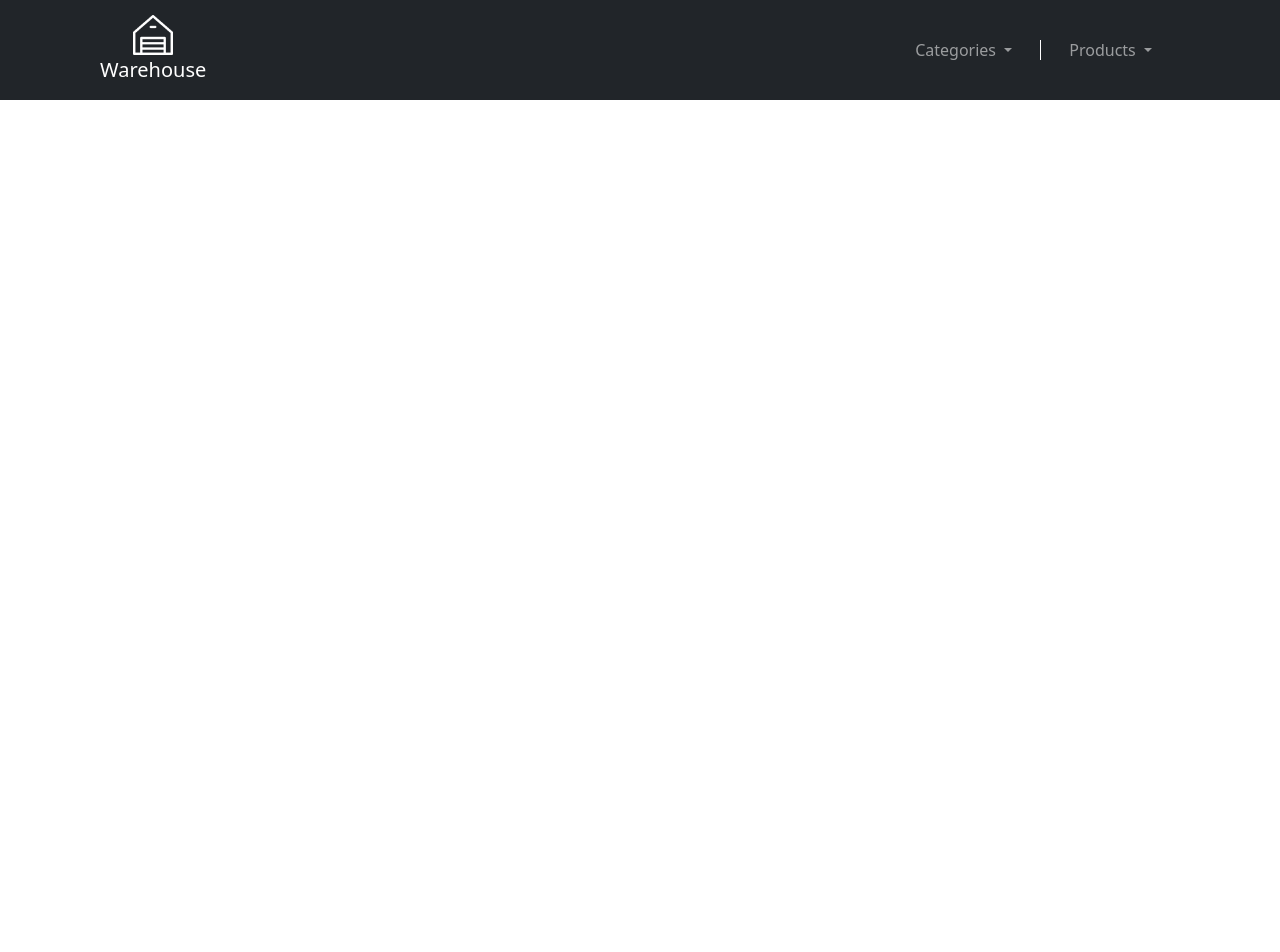
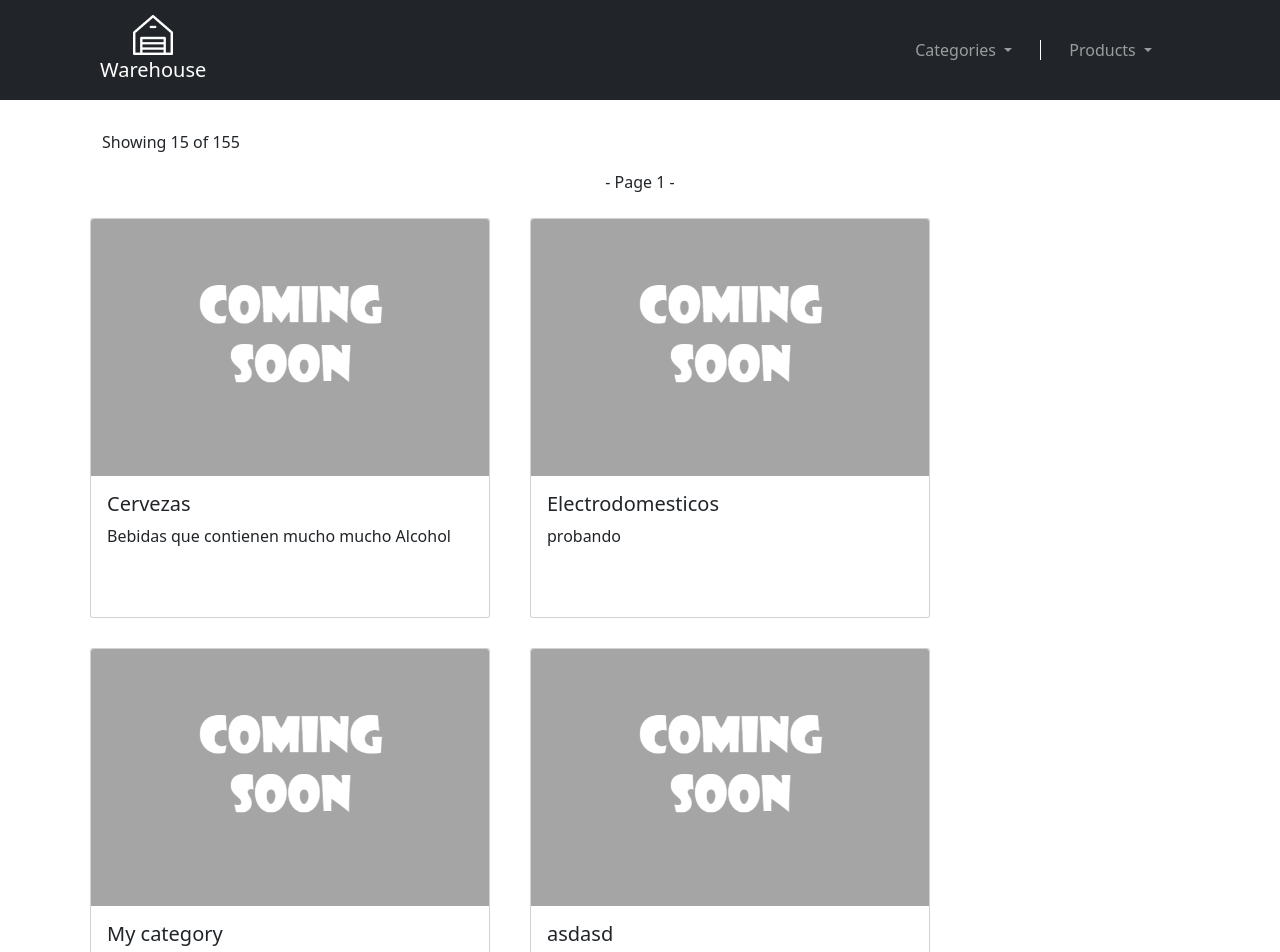
Before and after one commit to adrimarcos96/angular-warehouse, an Angular app: page / in a window 1280 px wide. Shown: the top 952 px of the page. Before the commit the page ends 800 px from the top, so only its background shows below. Built offline with nearby package versions, Linux system fonts and the light colour scheme.

Commit message:
Adding categories page

```diff
--- a/src/app/app-routing.module.ts
+++ b/src/app/app-routing.module.ts
@@ -1,7 +1,10 @@
 import { NgModule } from '@angular/core';
 import { RouterModule, Routes } from '@angular/router';
+import { CategoriesComponent } from './pages/categories/categories.component';
 
-const routes: Routes = [];
+const routes: Routes = [
+  { path: '', component: CategoriesComponent }
+];
 
 @NgModule({
   imports: [RouterModule.forRoot(routes)],
--- a/src/app/app.component.scss
+++ b/src/app/app.component.scss
@@ -0,0 +1,13 @@
+.pages-content {
+  width: 100%;
+  padding-top: 130px;
+  padding-right: 30px;
+  padding-left: 30px;
+}
+
+@media screen and (max-width: 980px) {
+  .pages-content {
+    padding-right: 0px;
+    padding-left: 0px;
+  }
+}
--- /dev/null
+++ b/src/app/mock/categories.ts
@@ -0,0 +1,94 @@
+import { Category } from '../models/category';
+
+export const categories: Category[] = [
+  {
+    id: "c4e2f844-d79b-49b1-1c01-08db91f85749",
+    name: "Cervezas",
+    description: "Bebidas que contienen mucho mucho Alcohol",
+    image: 'assets/images/no-image.png'
+  },
+  {
+    id: "e9861e4f-cc0f-4550-f0dd-08db93048d7f",
+    name: "Electrodomesticos",
+    description: "probando",
+    image: 'assets/images/no-image.png'
+  },
+  {
+    id: "18bd70b6-76ea-451f-9498-08db93b99281",
+    name: "My category",
+    description: "sdf sdf s dfsdf",
+    image: 'assets/images/no-image.png'
+  },
+  {
+    id: "0e5eb1dd-98af-436a-9499-08db93b99281",
+    name: "asdasd",
+    description: "dfgb df dd",
+    image: 'assets/images/no-image.png'
+  },
+  {
+    id: "65d47d90-efbd-4fe1-809d-08db93c0c754",
+    name: "Leche",
+    description: "Amarilla",
+    image: 'assets/images/no-image.png'
+  },
+  {
+    id: "c4e2f844-d79b-49b1-1c01-08db91f85749",
+    name: "Cervezas",
+    description: "Bebidas que contienen mucho mucho Alcohol",
+    image: 'assets/images/no-image.png'
+  },
+  {
+    id: "e9861e4f-cc0f-4550-f0dd-08db93048d7f",
+    name: "Electrodomesticos",
+    description: "probando",
+    image: 'assets/images/no-image.png'
+  },
+  {
+    id: "18bd70b6-76ea-451f-9498-08db93b99281",
+    name: "My category",
+    description: "sdf sdf s dfsdf",
+    image: 'assets/images/no-image.png'
+  },
+  {
+    id: "0e5eb1dd-98af-436a-9499-08db93b99281",
+    name: "asdasd",
+    description: "dfgb df dd",
+    image: 'assets/images/no-image.png'
+  },
+  {
+    id: "65d47d90-efbd-4fe1-809d-08db93c0c754",
+    name: "Leche",
+    description: "Amarilla",
+    image: 'assets/images/no-image.png'
+  },
+  {
+    id: "c4e2f844-d79b-49b1-1c01-08db91f85749",
+    name: "Cervezas",
+    description: "Bebidas que contienen mucho mucho Alcohol",
+    image: 'assets/images/no-image.png'
+  },
+  {
+    id: "e9861e4f-cc0f-4550-f0dd-08db93048d7f",
+    name: "Electrodomesticos",
+    description: "probando",
+    image: 'assets/images/no-image.png'
+  },
+  {
+    id: "18bd70b6-76ea-451f-9498-08db93b99281",
+    name: "My category",
+    description: "sdf sdf s dfsdf",
+    image: 'assets/images/no-image.png'
+  },
+  {
+    id: "0e5eb1dd-98af-436a-9499-08db93b99281",
+    name: "asdasd",
+    description: "dfgb df dd",
+    image: 'assets/images/no-image.png'
+  },
+  {
+    id: "65d47d90-efbd-4fe1-809d-08db93c0c754",
+    name: "Leche",
+    description: "Amarilla",
+    image: 'assets/images/no-image.png'
+  }
+]
--- /dev/null
+++ b/src/app/models/category.ts
@@ -0,0 +1,6 @@
+export interface Category {
+  id: string;
+  name: string;
+  description: string;
+  image: string;
+}
--- /dev/null
+++ b/src/app/pages/categories/categories.component.html
@@ -0,0 +1,21 @@
+<div id="categoriesPage">
+  <div class="container">
+    <div class="row px-0 title-section">
+      <p class="px-0">Showing {{categoriesToShow}} of {{totalCategories}}</p>
+    </div>
+    <div class="row">
+      <ng-template ngFor let-page [ngForOf]="categoryPages" let-i="index">
+        <p class="text-center mb-4">- Page {{i + 1}} -</p>
+        <ng-template ngFor let-category [ngForOf]="page">
+          <div class="card category-card col-md-3">
+            <img class="card-img-top category-image" src="{{category.image}}" alt="{{category.name}}">
+            <div class="card-body">
+              <h5 class="card-title">{{category.name}}</h5>
+              <p class="card-text">{{category.description}}<p>
+            </div>
+          </div>
+        </ng-template>
+      </ng-template>
+    </div>
+  </div>
+</div>
--- /dev/null
+++ b/src/app/pages/categories/categories.component.scss
@@ -0,0 +1,25 @@
+.title-section {
+  margin-right: 20px;
+  margin-left: 20px;
+}
+
+.categories-row {
+  margin-top: 20px;
+  margin-bottom: 20px;
+}
+
+.category-card {
+  width: 400px;
+  height: 400px;
+  margin-left: 20px;
+  margin-right: 20px;
+  padding-left: 0px !important;
+  padding-right: 0px !important;
+  border-radius: 3px;
+  margin-bottom: 30px;
+}
+
+.category-image {
+  border-top-left-radius: 3px !important;
+  border-top-right-radius: 3px !important;
+}
--- /dev/null
+++ b/src/app/pages/categories/categories.component.ts
@@ -0,0 +1,53 @@
+import { Component } from '@angular/core';
+import { Category } from '../../models/category';
+import { CommonModule } from '@angular/common';
+import { categories } from '../../mock/categories'
+
+@Component({
+  standalone: true,
+  imports: [CommonModule],
+  selector: 'app-categories',
+  templateUrl: './categories.component.html',
+  styleUrls: ['./categories.component.scss']
+})
+
+export class CategoriesComponent {
+  pageSize = 9;
+  totalCategories = 155;
+  categoriesToShow = 0;
+  categoryPages: Category[][] = [];
+
+  ngOnInit() {
+    const groupedCategories = this.groupCategoriesByPages();
+    this.categoryPages = groupedCategories.pages;
+    this.categoriesToShow = groupedCategories.total;
+  }
+
+  groupCategoriesByPages() {
+    const categoriesGroupedByPages = []
+    let page: Category[] = []
+    let currentPage = 1
+
+    for (let i = 0; i < categories.length; i++) {
+      const category: Category = categories[i];
+      if (i < (this.pageSize) * currentPage) {
+        page.push(category)
+      }
+
+      if (i >= this.pageSize * currentPage || i === categories.length -1) {
+        categoriesGroupedByPages.push(page)
+        page = [category]
+
+        if (i !== categories.length -1) {
+          currentPage++;
+        } else if (i >= this.pageSize * currentPage)  {
+          categoriesGroupedByPages.push(page)
+        }
+      }
+
+    }
+
+    console.log(categoriesGroupedByPages)
+    return { pages: categoriesGroupedByPages, total: categories.length  }
+  }
+}
```
Also changed, not shown: src/assets/images/no-image.png (added), 1 other file (tests, documents, lock files or other folders).
